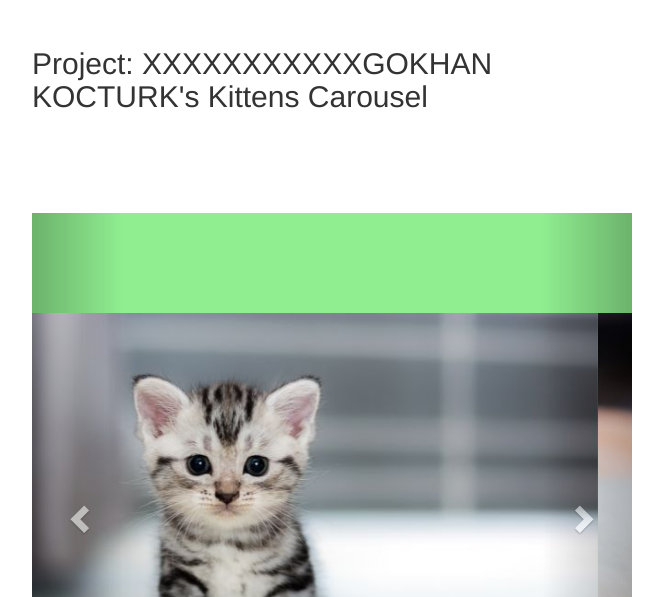
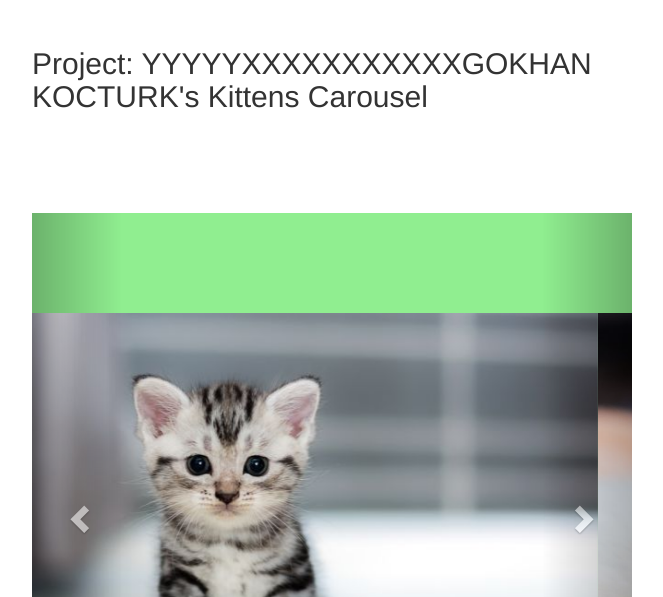
Before and after one commit to gokhankocturk/project101, a plain HTML site: page static-web/index.html in a window 1280 px wide. Shown: the part 203-800 px from the top of the page, without its empty margins (308-971 px from the left). Drawn offline with nearby package versions, Linux system fonts and the light colour scheme.

Commit message:
CICD check

```diff
--- a/static-web/index.html
+++ b/static-web/index.html
@@ -45,7 +45,7 @@
 
   <div><img style="width:300px; height:100px" src="https://clarusway.com/wp-content/uploads/2022/12/clarusway-logo-black.png" /></div>
 
-  <h2> Project: XXXXXXXXXXXGOKHAN KOCTURK's Kittens Carousel</h2>
+  <h2> Project: YYYYYXXXXXXXXXXXGOKHAN KOCTURK's Kittens Carousel</h2>
 
   <div id="myCarousel" class="carousel slide" data-ride="carousel">
     <!-- Indicators -->
```
